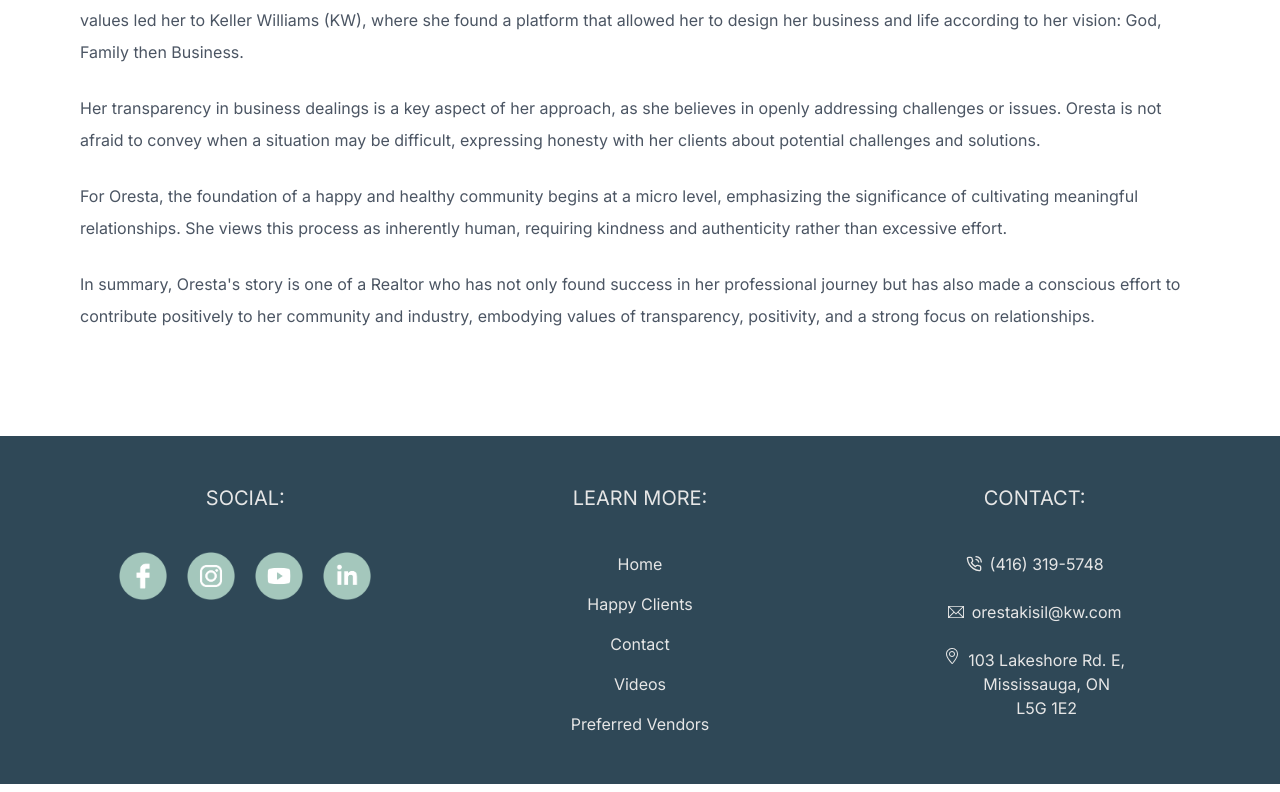
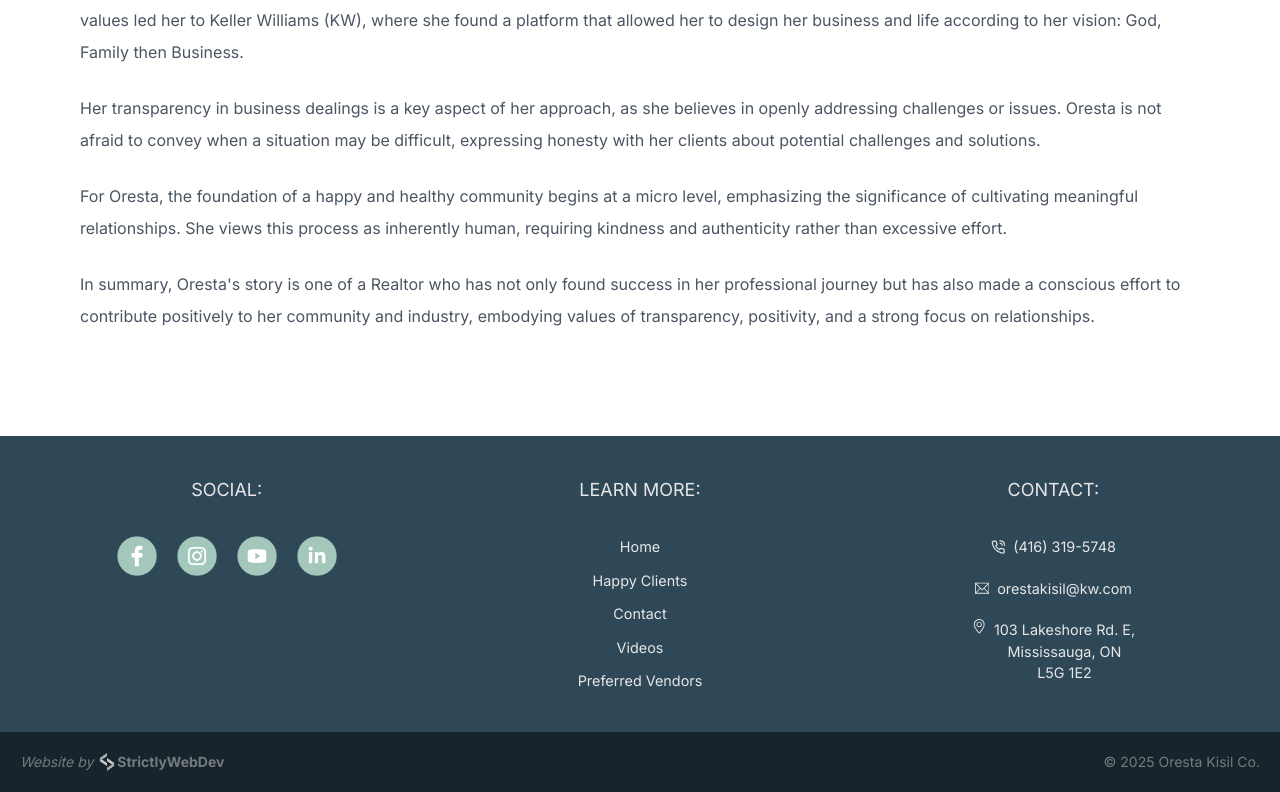
Before and after one commit to tbabyuk/oresta-real-estate-2023, a Next.js app: page / in a window 1280 px wide. Shown: the part 1156-1948 px from the top of the page. Built offline with nearby package versions, Linux system fonts and the light colour scheme; a web font is replaced by a local one.

Commit message:
improved footer section styling, added SWD credit and copyright to footer bottom

```diff
--- a/app/components/Footer.jsx
+++ b/app/components/Footer.jsx
@@ -1,4 +1,3 @@
-
 import Link from "next/link"
 import {FiPhoneCall} from "react-icons/fi"
 import {TfiEmail} from "react-icons/tfi"
@@ -6,28 +5,34 @@ import {SlLocationPin} from "react-icons/sl"
 
 
 const Footer = () => {
+
+  const date = new Date()
+  const formattedDate = date.toLocaleDateString("en-US", { year: "numeric"})
+
+
   return (
-    <footer className="grid md:grid-cols-3 min-h-[200px] p-12 bg-oresta-primary text-oresta-gray">
-        <div className="mb-20 md:mb-0">
-            <h3 className="text-xl text-center mb-10">SOCIAL:</h3>
+    <footer className="min-h-[200px] bg-oresta-primary text-oresta-gray">
+        <div className="py-10 px-5 flex flex-col md:flex-row text-[0.9rem]">
+            <div className="mb-16 md:mb-0 flex-1 flex-col">
+                <h3 className="text-lg text-center mb-8">SOCIAL:</h3>
                 <div className="flex justify-center gap-5">
                     <a href="https://www.facebook.com/orestakisilandco/" target="_blank">
-                    <img src="/images/facebook.png" alt="facebook logo" className="w-12" />
+                        <img src="/images/facebook.png" alt="facebook logo" className="w-10" />
                     </a>
                     <a href="https://www.instagram.com/orestakisilandco/" target="_blank">
-                    <img src="/images/instagram.png" alt="instagram logo" className="w-12" />
+                        <img src="/images/instagram.png" alt="instagram logo" className="w-10" />
                     </a>
                     <a href="" target="_blank">
-                    <img src="/images/youtube.png" alt="twitter logo" className="w-12" />
+                        <img src="/images/youtube.png" alt="twitter logo" className="w-10" />
                     </a>
                     <a href="https://www.linkedin.com/in/orestababyuk/?trk=hp-identity-name" target="_blank">
-                    <img src="/images/linkedin.png" alt="linkedin logo" className="w-12" />
+                        <img src="/images/linkedin.png" alt="linkedin logo" className="w-10" />
                     </a>
                 </div>
             </div>
-        <div className="mb-20 md:mb-0">
-            <h3 className="text-xl text-center mb-10">LEARN MORE:</h3>
-            <ul className="flex flex-col items-center gap-4">
+            <div className="flex-1 mb-16 md:mb-0">
+                <h3 className="text-lg text-center mb-8">LEARN MORE:</h3>
+                <ul className="flex flex-col items-center gap-3">
                     <Link href="/" className="hover:text-oresta-light"><li>Home</li></Link>
                     <Link href="/happy-clients" className="hover:text-oresta-light"><li>Happy Clients</li></Link>
                     <Link href="/contact" className="hover:text-oresta-light"><li>Contact</li></Link>
@@ -35,9 +40,9 @@ const Footer = () => {
                     <Link href="/resources/preferred-vendors" className="hover:text-oresta-light"><li>Preferred Vendors</li></Link>
                 </ul>
             </div>
-        <div>
-            <h3 className="text-xl text-center mb-10">CONTACT:</h3>
-            <ul className="flex flex-col items-center gap-6">
+            <div className="flex-1">
+                <h3 className="text-lg text-center mb-8">CONTACT:</h3>
+                <ul className="flex flex-col items-center gap-5">
                     <a href="tel:+4163195784" className="flex flex-row items-center hover:text-oresta-light"><FiPhoneCall className="me-2" /><li>(416) 319-5748</li></a>
                     <a href="mailto:orestakisil@kw.com" className="flex flex-row items-center hover:text-oresta-light"><TfiEmail className="me-2" /><li>orestakisil@kw.com</li></a>
                     <a href="https://goo.gl/maps/ifTnaZTeuerQht1i9" target="_blank" className="flex flex-row hover:text-oresta-light">
@@ -49,6 +54,11 @@ const Footer = () => {
                     </a>
                 </ul>
             </div>
+        </div>
+        <div className="p-5 gap-5 bg-black/50 flex flex-col-reverse md:flex-row md:justify-between text-white/40 text-sm">
+            <div className="flex justify-center items-center"><span className="italic">Website by</span>&nbsp;<a href="https://www.strictlywebdev.com/" target="_blank" className="flex items-center"><img src="/images/swd_logo_sm_color.png" className="h-[20px] filter grayscale" /><span className="font-bold">StrictlyWebDev</span></a></div>
+            <div className="flex justify-center items-center">&copy; {formattedDate} Oresta Kisil Co.</div>
+        </div>
     </footer>
   )
 }
```
Also changed, not shown: public/images/swd_logo_sm_clear.png (added), public/images/swd_logo_sm_color.png (added). Lines whose indentation alone changed are shown as unchanged.
